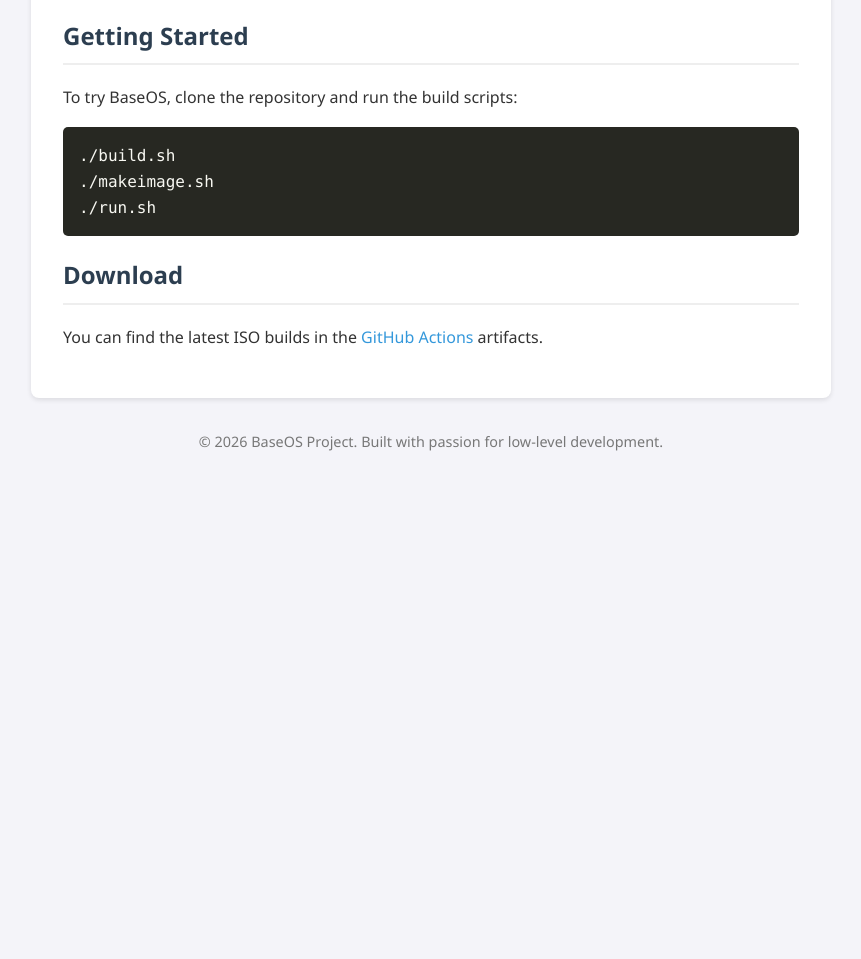
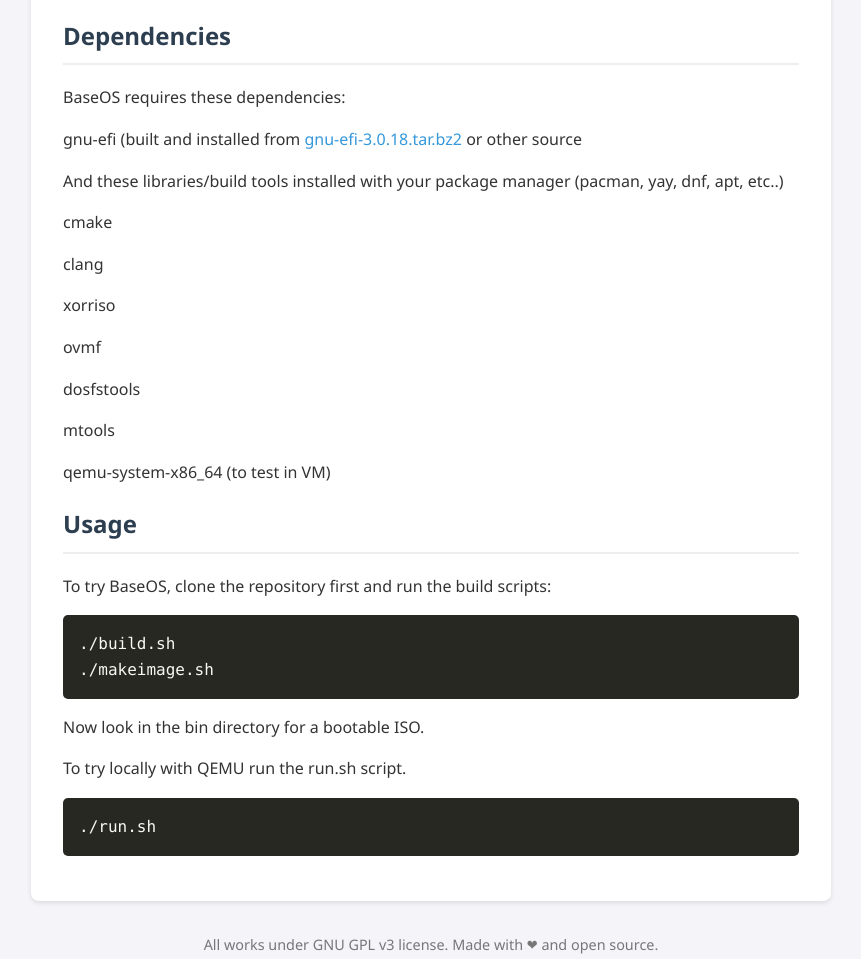
Before and after one commit to ariplayz/BaseOS, a plain HTML site: page docs/index.html in a window 1280 px wide. Shown: the part 628-1587 px from the top of the page, without its empty margins (209-1070 px from the left). Before the commit the page ends 1116 px from the top, so only its background shows below. Drawn offline with Linux system fonts and the light colour scheme.

Commit message:
edit web

```diff
--- a/docs/index.html
+++ b/docs/index.html
@@ -28,22 +28,34 @@
             </ul>
         </section>
 
-        <section id="getting-started">
-            <h2>Getting Started</h2>
-            <p>To try BaseOS, clone the repository and run the build scripts:</p>
+        <section id="dependencies">
+            <h2>Dependencies</h2>
+            <p>BaseOS requires these dependencies:</p>
+            <p>gnu-efi (built and installed from <a href="https://psychz.dl.sourceforge.net/project/gnu-efi/gnu-efi-3.0.18.tar.bz2">gnu-efi-3.0.18.tar.bz2</a> or other source</p>
+            <p>And these libraries/build tools installed with your package manager (pacman, yay, dnf, apt, etc..)</p>
+            <p>cmake</p>
+            <p>clang</p>
+            <p>xorriso</p>
+            <p>ovmf</p>
+            <p>dosfstools</p>
+            <p>mtools</p>
+            <p>qemu-system-x86_64 (to test in VM)</p>
+        </section>
+
+        <section id="usage">
+            <h2>Usage</h2>
+            <p>To try BaseOS, clone the repository first and run the build scripts:</p>
             <pre><code>./build.sh
 ./makeimage.sh
-./run.sh</code></pre>
-        </section>
-
-        <section id="download">
-            <h2>Download</h2>
-            <p>You can find the latest ISO builds in the <a href="https://github.com/aric/BaseOS/actions">GitHub Actions</a> artifacts.</p>
+</code></pre>
+            <p>Now look in the bin directory for a bootable ISO.</p>
+            <p>To try locally with QEMU run the run.sh script.</p>
+            <pre><code>./run.sh</code></pre>
         </section>
     </main>
 
     <footer>
-        <p>&copy; 2026 BaseOS Project. Built with passion for low-level development.</p>
+        <p>All works under GNU GPL v3 license. Made with ❤ and open source.</p>
     </footer>
 </body>
 </html>
```
